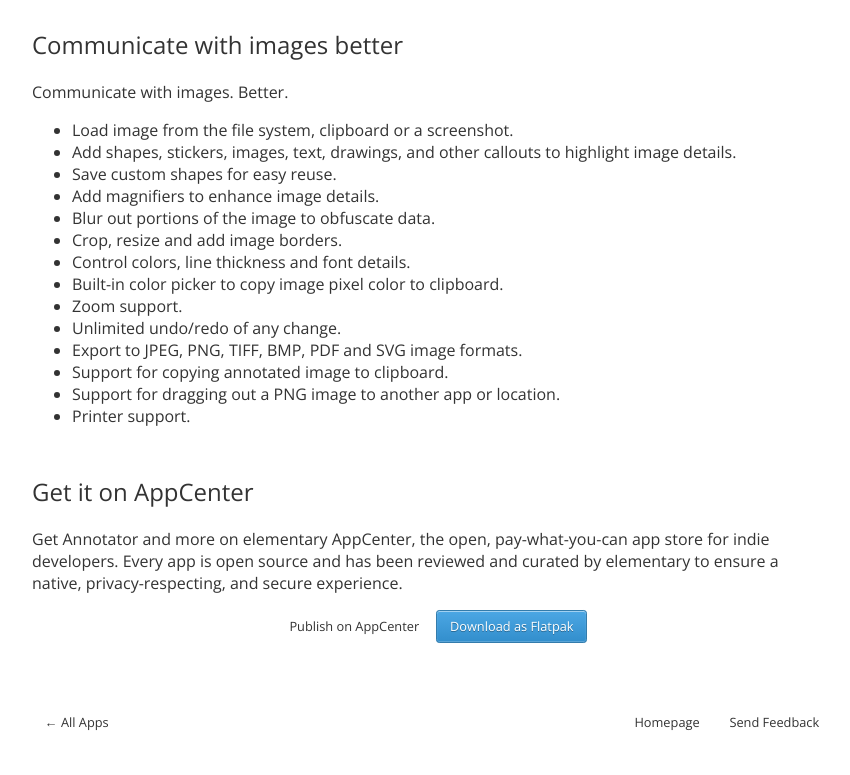
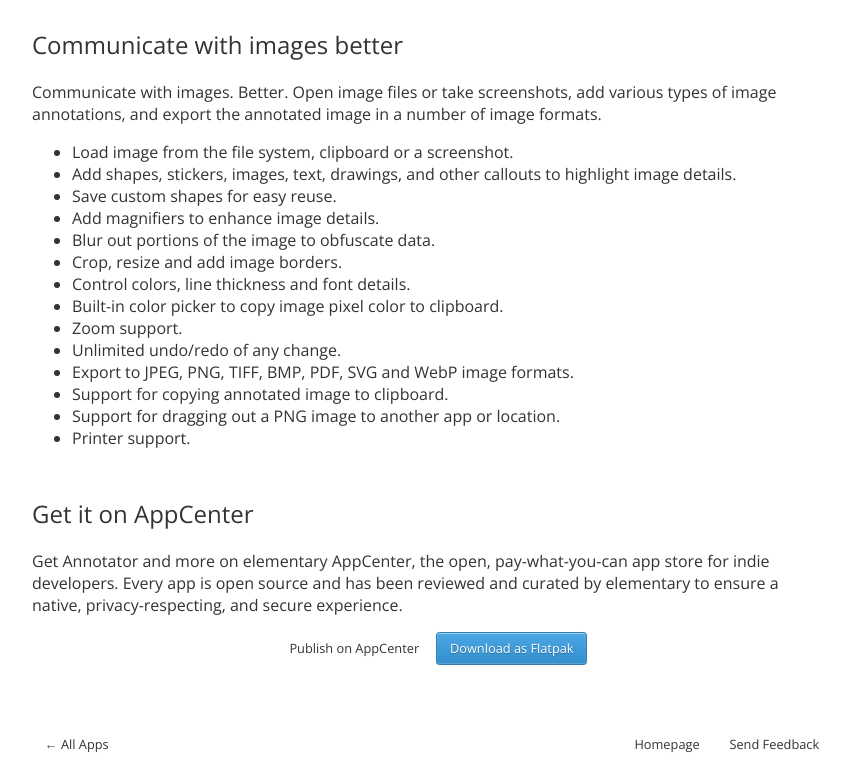
Before and after one commit to elementary/appcenter-web, a Jekyll site: the page built from _apps/com.github.phase1geo.annotator.md, in a window 1280 px wide. Shown: the part 448-1223 px from the top of the page, without its empty margins (208-1058 px from the left). Built offline with Jekyll 4.4.1, drawn with Linux system fonts in a browser that asks for light colours; nearby versions of some CDN libraries; before the commit the page ends 1201 px from its top, so only the background shows below that.

Commit message:
Automatic update of data

```diff
--- a/_apps/com.github.phase1geo.annotator.md
+++ b/_apps/com.github.phase1geo.annotator.md
@@ -20,7 +20,10 @@ releases:
 redirect_from: /com.github.phase1geo.annotator.desktop/
 ---
 
-<p>Communicate with images. Better.</p>
+<p>
+      Communicate with images. Better.  Open image files or take screenshots, add various types
+      of image annotations, and export the annotated image in a number of image formats.
+    </p>
 <ul>
 <li>Load image from the file system, clipboard or a screenshot.</li>
 <li>Add shapes, stickers, images, text, drawings, and other callouts to highlight image details.</li>
@@ -32,7 +35,7 @@ redirect_from: /com.github.phase1geo.annotator.desktop/
 <li>Built-in color picker to copy image pixel color to clipboard.</li>
 <li>Zoom support.</li>
 <li>Unlimited undo/redo of any change.</li>
-<li>Export to JPEG, PNG, TIFF, BMP, PDF and SVG image formats.</li>
+<li>Export to JPEG, PNG, TIFF, BMP, PDF, SVG and WebP image formats.</li>
 <li>Support for copying annotated image to clipboard.</li>
 <li>Support for dragging out a PNG image to another app or location.</li>
 <li>Printer support.</li>
```
